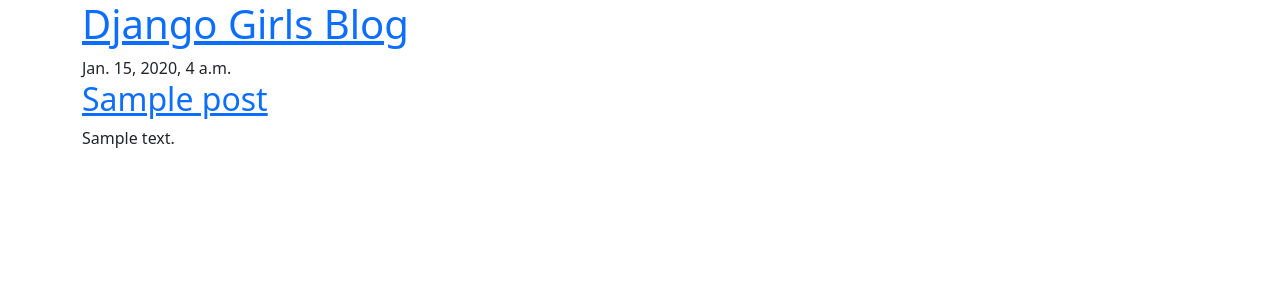
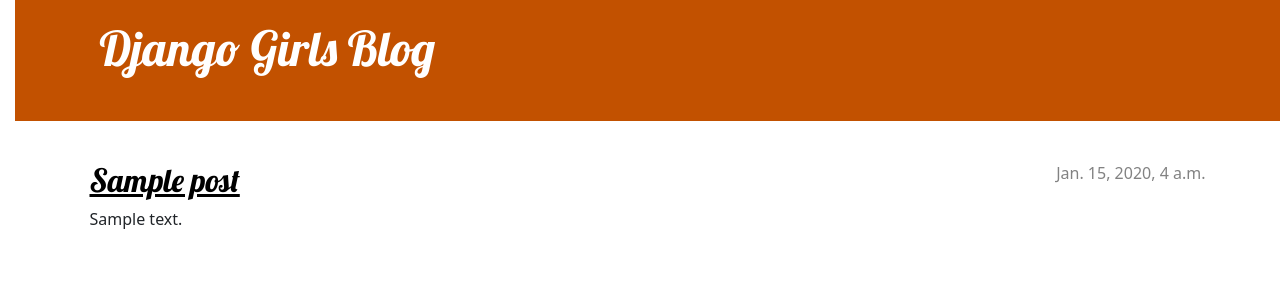
Before and after one commit to CharlesKnell/my-first-blog, a Django app: page / in a window 1280 px wide. Shown: the top 300 px of the page. Run offline with Django 4.2, Linux system fonts and the light colour scheme; tables that the repository leaves empty hold one stand-in row (values such as "Sample post").

Commit message:
adding .htaccess and blog.css to original locations and http: in second link in post_list.html

```diff
--- /dev/null
+++ b/blog/static/css/blog.css
@@ -0,0 +1,84 @@
+
+h1 a, h2 a {
+    color: #C25100;
+    font-family: 'Lobster';
+}
+
+body {
+    padding-left: 15px;
+}
+
+h1 {
+    padding-bottom: 15px;
+}
+
+.page-header {
+    background-color: #C25100;
+    margin-top: 0;
+    margin-bottom: 40px;
+    padding: 20px 20px 20px 40px;
+}
+
+.page-header h1,
+.page-header h1 a,
+.page-header h1 a:visited,
+.page-header h1 a:active {
+    color: #ffffff;
+    font-size: 36pt;
+    text-decoration: none;
+}
+
+h1,
+h2,
+h3,
+h4 {
+    font-family: 'Lobster', cursive;
+}
+
+.date {
+    color: #828282;
+}
+
+.save {
+    float: right;
+}
+
+.post-form textarea,
+.post-form input {
+    width: 100%;
+}
+
+.top-menu,
+.top-menu:hover,
+.top-menu:visited {
+    color: #ffffff;
+    float: right;
+    font-size: 26pt;
+    margin-right: 20px;
+}
+
+.post {
+    margin-bottom: 70px;
+}
+
+.post h2 a,
+.post h2 a:visited {
+    color: #000000;
+}
+
+.post > .date,
+.post > .actions {
+    float: right;
+}
+
+.btn-secondary,
+.btn-secondary:visited {
+    color: #C25100;
+    background: none;
+    border-color: #C25100;
+}
+
+.btn-secondary:hover {
+    color: #FFFFFF;
+    background-color: #C25100;
+}
--- a/blog/templates/blog/post_list.html
+++ b/blog/templates/blog/post_list.html
@@ -4,7 +4,7 @@
     <head>
         <title>Django Girls blog</title>
         <link rel="stylesheet" href="https://cdn.jsdelivr.net/npm/bootstrap@5.1.3/dist/css/bootstrap.min.css" integrity="sha384-1BmE4kWBq78iYhFldvKuhfTAU6auU8tT94WrHftjDbrCEXSU1oBoqyl2QvZ6jIW3" crossorigin="anonymous">
-        <link href="https://fonts.googleapis.com/css?family=Lobster&subset=latin,latin-ext" rel="stylesheet" type="text/css">
+        <link href="http://fonts.googleapis.com/css?family=Lobster&subset=latin,latin-ext" rel="stylesheet" type="text/css">
         <link rel="stylesheet" href="{% static 'css/blog.css' %}">
     </head>
     <body>
```
Also changed, not shown: 1 other file.
